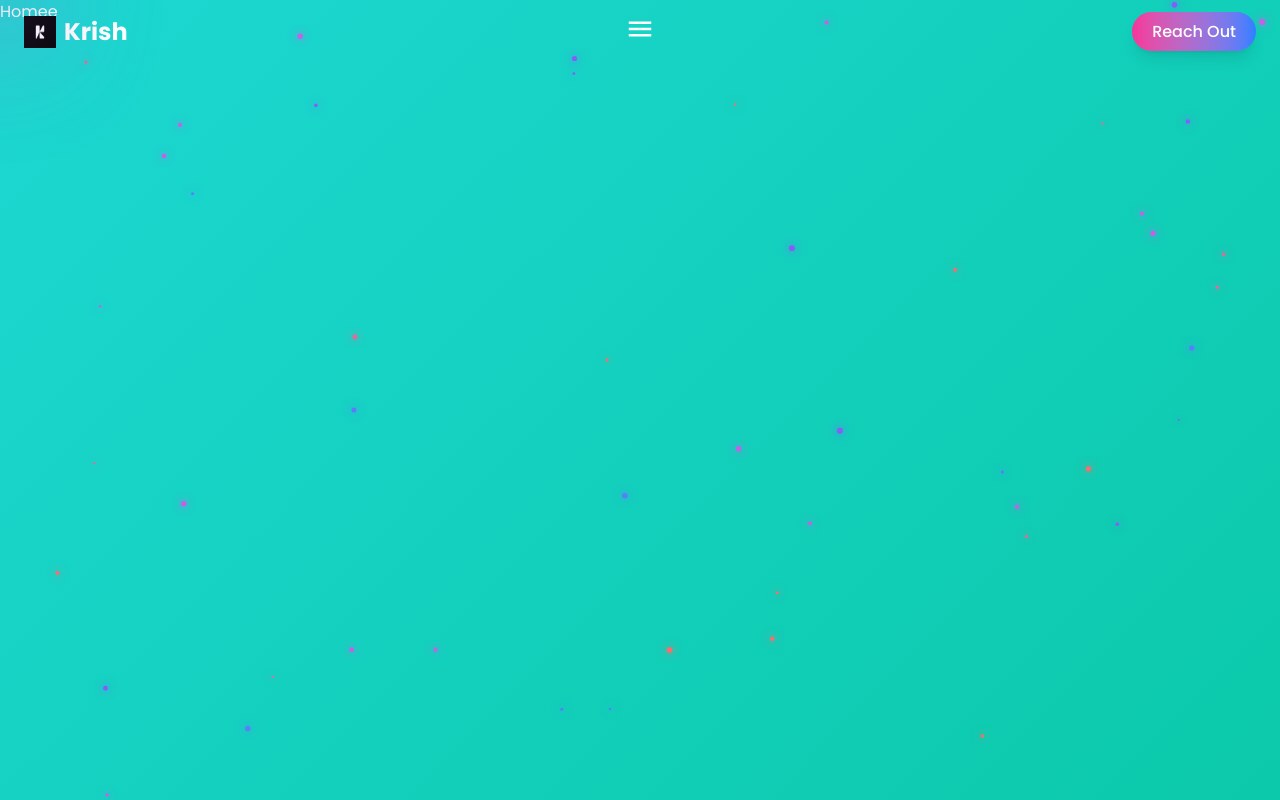
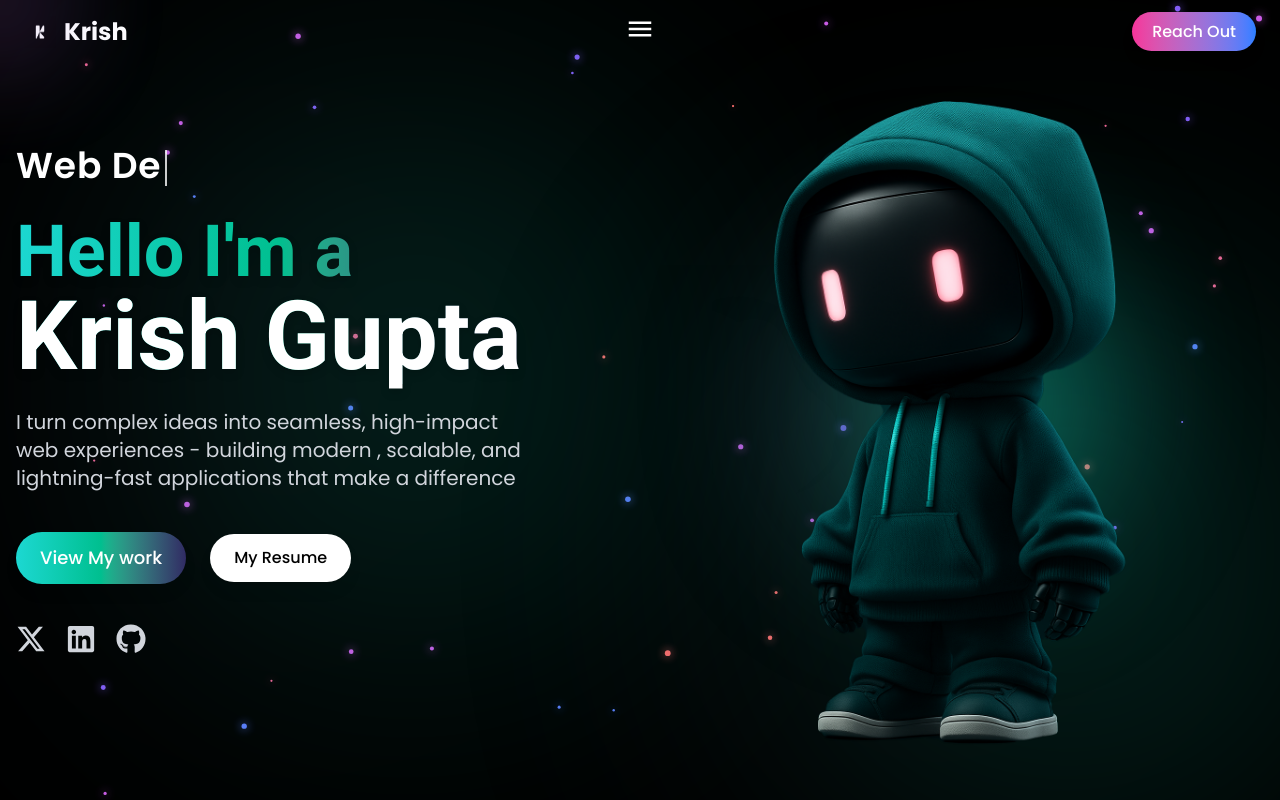
Before and after one commit to kKrishGupta/Portfolio, a React (Vite) app in the folder portfolio/: page / in a window 1280 px wide. Shown: the top 800 px of the page. Built offline with nearby package versions, Linux system fonts and the light colour scheme; a web font is replaced by a local one.

Commit message:
home page design fixed

```diff
--- a/portfolio/src/App.jsx
+++ b/portfolio/src/App.jsx
@@ -12,7 +12,6 @@
 export default function App() {
   return (
     <div className="relative gradient text-white">
-      <ParticlesBackground />
       <CustomCursor/>
       <Navbar />
       <Home/>
--- a/portfolio/src/sections/Contact.jsx
+++ b/portfolio/src/sections/Contact.jsx
@@ -1,10 +1,10 @@
 import React from 'react'
-
+import ParticlesBackground from '../components/ParticlesBackground'
 const Contact = () => {
   return (
-     <div className='w-full h-screen'>
-        Contact
-    </div>
+    <section>
+      {/* <ParticlesBackground/> */}
+    </section>
   )
 }
 
--- a/portfolio/src/sections/Home.jsx
+++ b/portfolio/src/sections/Home.jsx
@@ -1,11 +1,159 @@
-import React from 'react'
+import React from "react";
+import { useEffect, useMemo, useState } from "react";
+import { animate, fillOffset, motion, scale } from "framer-motion";
+import ParticlesBackground from "../components/ParticlesBackground";
 
-const Home = () => {
+import { FaGithub, FaLinkedin } from "react-icons/fa";
+import { FaXTwitter } from "react-icons/fa6";
+import avatar from "../assets/avator.png";
+
+const socials = [
+  {Icon : FaXTwitter ,label: "X" , href : "https://x.com/krishgupta_"},
+  {Icon: FaLinkedin, label: "LinkedIn", href: "https://www.linkedin.com/in/krish-gupta-1aabbb1b3/"},
+  {Icon: FaGithub, label: "GitHub", href: "https://github.com/krishgupta123"}
+]
+
+const glowVariants = {
+  initial :{scale:1 , y:0 , filter:"drop-shadow(0 0 0 rgba(0,0,0,0))"},
+  hover:{
+    scale:1.2, y :-3,
+    filter : "drop-shadow(0 0 8px rgba(13,88,204,0.9)) drop-shadow(0 0 16px rgba(16,185,129,0.8))",
+    transition : {type:"spring", stiffness:300, damping:15}
+  },
+  tap:{scale:0.95, y:0, transition:{duration:0.08}}
+}
+export default function Home() {
+const roles = useMemo(() => ["Web Developer", "Mern Stack developer", "Backend Developer"], []);
+
+const [index, setIndex] = useState(0);
+const [subIndex, setSubIndex] = useState(0);
+const [deleting, setDeleting] = useState(false);
+
+useEffect(() => {
+  const current = roles[index];
+  const timeout = setTimeout(() => {
+    if(!deleting && subIndex < current.length){
+      setSubIndex(v =>v+1);
+    }else if(!deleting && subIndex === current.length){
+      setDeleting(true);
+    } else if(deleting && subIndex > 0){
+      setSubIndex(v => v-1);
+    } else if(deleting && subIndex === 0){
+      setDeleting(false);
+      setIndex(v => (v+1) % roles.length);
+    }
+  }, deleting?40:60);
+  return () => clearTimeout(timeout);
+
+}, [subIndex, index, deleting, roles]);
+
   return (
-       <div className='w-full h-screen'>
-        Homee
+    <section
+    id="home" className="w-full h-screen relative bg-black overflow-hidden">
+<ParticlesBackground/>
+<div className="absolute inset-0">
+<div
+className="absolute top-32 left-32 w-[70vw] sm:w-[50vw] md:w-[40vw] h-[70vw] sm:h-[50vw] md:h-[40vw] max-w-125 max-h-125 rounded-full bg-linear-to-r from-[#302b63]  via-[#00bf8f] to-[#1cd8d2] opacity-30 sm:opacity-20 md:opacity-10 blur-[100px] sm:blur-[130px] md:blur-[150px] animate-pulse"></div>
+
+<div
+className="absolute bottom-0 right-0 w-[70vw] sm:w-[50vw] md:w-[40vw] h-[70vw] sm:h-[50vw] md:h-[40vw] max-w-125 max-h-125 rounded-full bg-linear-to-r from-[#302b63]  via-[#00bf8f] to-[#1cd8d2] opacity-30 sm:opacity-20 md:opacity-10 blur-[100px] sm:blur-[130px] md:blur-[150px] animate-pulse delay-500"></div>
+
+</div>
+
+<div className="relative z-10 h-full w-full max-w-7xl mx-auto px-4 grid grid-cols-1 lg:grid-cols-2 ">
+
+  <div className="flex flex-col justify-center h-full text-center lg:text-left relative">
+    <div className="w-full lg:pr-24 mx-auto max-w-3xl">
+
+<motion.div className = "mb-3 text-xl sm:text-2xl md:text-3xl lg:text-4xl font-semibold text-white tracking-wide min-h-[1.6em]"
+initial={{opacity:0, y:12}}
+animate={{opacity:1, y:0}}
+transition={{duration:0.5, delay:0.1, ease:"easeInOut"}}>
+  <span>
+    {roles[index].substring(0,subIndex)}
+  </span>
+
+  <span className="inline-block w-0.5  ml-1 bg-white animate-pulse align-middle" style={{height :"1em"}}>
+  </span>
+</motion.div>
+
+<motion.h1 className="text-4xl sm:text-5xl md:text-6xl lg:text-7xl font-bold text-transparent bg-clip-text bg-linear-to-r from-[#1cd8d2] via-[#00bf8f] to-[#302b63] drop-shadow-lg"
+initial={{opacity:0, y:40}}
+animate={{opacity:1, y:0}}
+transition={{duration:1}}>
+  Hello I'm a
+  <br />
+  <span className="text-white font-bold text-5xl sm:text-6xl md:text-7xl lg:text-8xl lg:whitespace-nowrap">
+    Krish Gupta
+    </span>
+</motion.h1>
+
+<motion.p className="mt-6 text-base sm:text-lg md:text-xl text-gray-300 max-w-2xl mx-auto lg:mx-0"
+initial = {{opacity:0, y :20}}
+animate = {{opacity:1 , y:0}}
+transition={{delay : 0.4, duration:1.2}}
+>
+  I turn complex ideas into seamless, high-impact web experiences - building modern , scalable, and lightning-fast applications that make a difference
+</motion.p>
+
+<motion.div className="mt-10 flex flex-wrap items-center justify-center lg:justify-start gap-6"
+initial = {{opacity:0}}
+animate =  {{opacity:1}}
+transition={{delay : 0.8, duration: 0.8}}
+>
+  <a href="#projects"
+  className="px-6 py-3 rounded-full font-medium text-lg text-white bg-linear-to-r from-[#1cd8d2] via-[#00bf8f] to-[#302b63] shadow-lg hover:scale-105 transition-all">View My work</a>
+  <a href="/Resume.pdf" download
+  className="px-6 py-3 rounded-full font-medium text-black bg-white hover:bg-gray-200 shadow-lg hover:scale-105 transition-all">My Resume</a>
+</motion.div>
+
+<div className="mt-10 flex gap-5 text-2xl md:text-3xl justify-center lg:justify-start">
+  {socials.map(({ Icon, label, href }) => (
+    <motion.a
+      key={label}
+      href={href}
+      target="_blank"
+      rel="noopener noreferrer"
+      className="text-gray-300 hover:text-white transition-colors"
+      variants={glowVariants}
+      initial="initial"
+      whileHover="hover"
+      whileTap="tap"
+    >
+      <Icon />
+    </motion.a>
+  ))}
+</div>
+
     </div>
+  </div>
+
+<div className="relative hidden lg:block">
+  <div
+  className="absolute top-1/2 left-1/2 -translate-x-1/2 -translate-y-1/2 w-[300px] h-[300px] rounded-full bg-linear-to-r from-[#302b63]  via-[#00bf8f] to-[#1cd8d2] opacity-50 blur-[80px] animate-pulse"
+  />
+
+
+  <motion.img src={avatar} alt="Krish Gupta"className="absolute top-1/2 left-1/2
+  -translate-x-1/2 -translate-y-1/2
+  object-contain select-none
+  pointer-events-none" style = {{
+    right : "-30px",
+    width:"min(45vw,780px)",
+    maxHeight : "90vh"
+
+  }}
+  initial={{opacity:0, y: 40 ,scale:0.98}}
+  animate={{opacity:1,y:0, scale:1}}
+  transition={{duration:0.8, delay:0.2, ease:"easeInOut"}}
+   />
+</div>
+
+
+
+</div>
+
+    </section>
   )
+
 }
-
-export default Home
```
Also changed, not shown: 1 other file (tests, documents, lock files or other folders).
